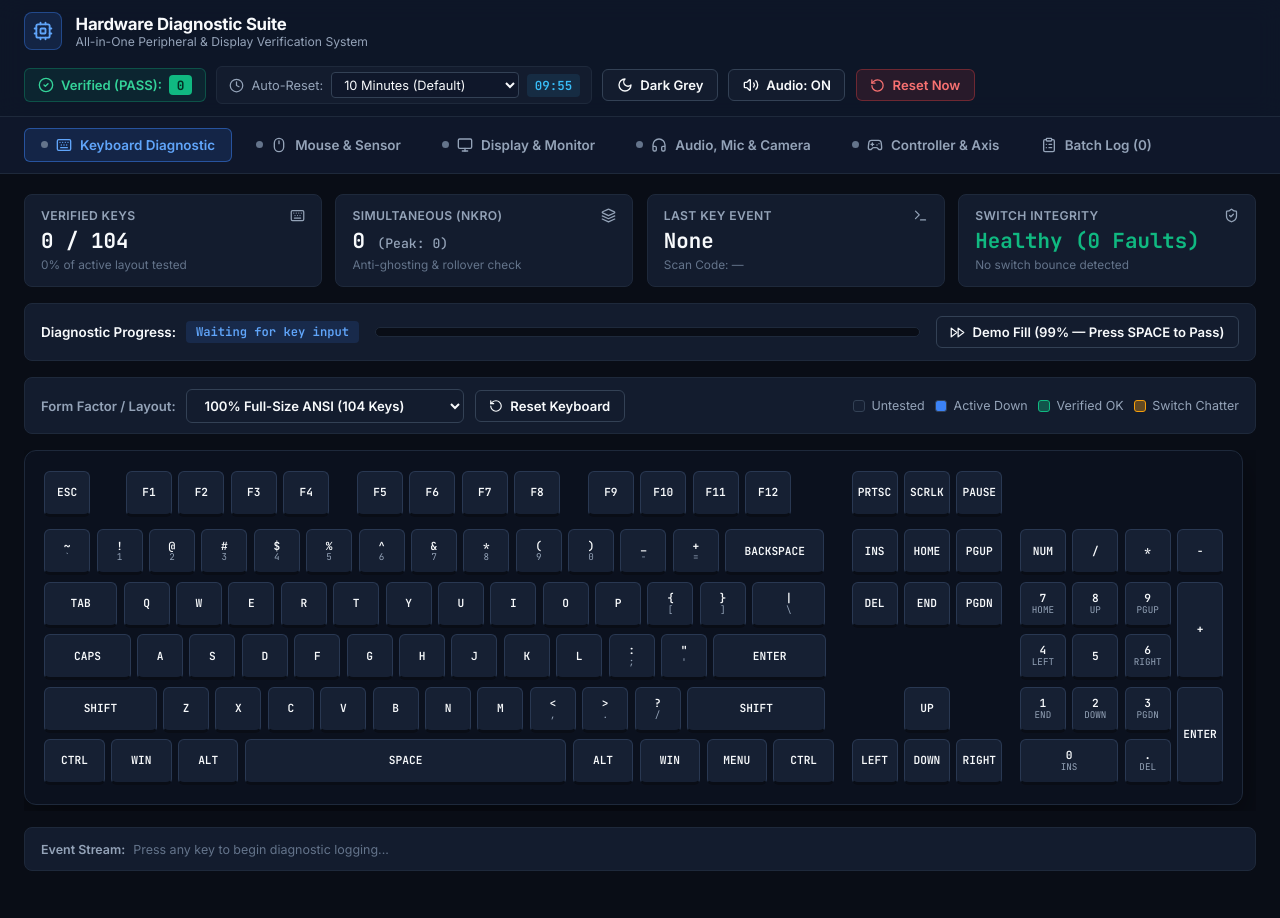
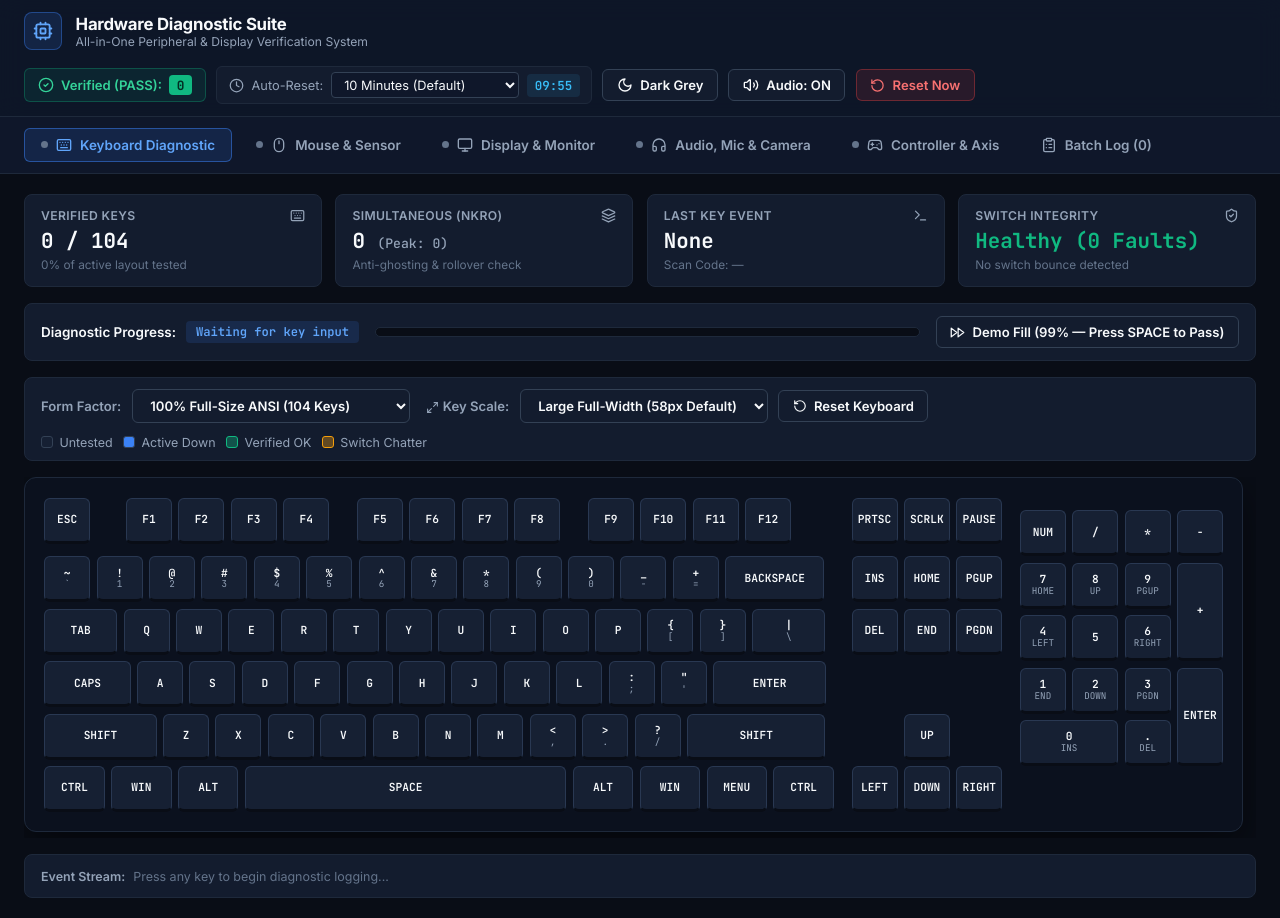
Before and after one commit to Noidea1001/KeyandScreenTest, a React (Vite) app: page / in a window 1280 px wide. Before the commit the page ends 891 px from the top, so only its background shows below. Built offline with nearby package versions, Linux system fonts and the light colour scheme; a web font is replaced by a local one.

Commit message:
feat(keyboard): add live Key Scale selector and full-width 58px default keys

```diff
--- a/src/components/KeyboardTester.tsx
+++ b/src/components/KeyboardTester.tsx
@@ -6,7 +6,8 @@ import {
   ShieldCheck,
   ShieldAlert,
   RotateCcw,
-  FastForward
+  FastForward,
+  Maximize2
 } from 'lucide-react';
 import {
   MAIN_ALPHANUMERIC_ROWS,
@@ -37,6 +38,7 @@ export const KeyboardTester: React.FC<KeyboardTesterProps> = ({
   onPass
 }) => {
   const [layout, setLayout] = useState<KeyboardLayoutType>('full');
+  const [unitSize, setUnitSize] = useState<number>(58);
   const [testedCodes, setTestedCodes] = useState<Set<string>>(new Set());
   const [pressedCodes, setPressedCodes] = useState<Set<string>>(new Set());
   const [pressCounts, setPressCounts] = useState<Record<string, number>>({});
@@ -158,7 +160,6 @@ export const KeyboardTester: React.FC<KeyboardTesterProps> = ({
     };
   }, [isActive, handleKeyPress, handleKeyRelease]);
 
-  // Check for 100% completion
   useEffect(() => {
     const total = targetCodes.size;
     if (total > 0 && testedCodes.size === total && !hasTriggeredPassRef.current) {
@@ -215,7 +216,7 @@ export const KeyboardTester: React.FC<KeyboardTesterProps> = ({
         }}
       >
         {count > 0 && <span className="key-count-badge">{count}</span>}
-        <span>{k.label}</span>
+        <span className="key-main-label">{k.label}</span>
         {k.sub && <span className="key-sub">{k.sub}</span>}
       </div>
     );
@@ -304,7 +305,7 @@ export const KeyboardTester: React.FC<KeyboardTesterProps> = ({
 
       <div className="toolbar-row">
         <div className="toolbar-group">
-          <label className="toolbar-label">Form Factor / Layout:</label>
+          <label className="toolbar-label">Form Factor:</label>
           <select
             className="btn select-input"
             value={layout}
@@ -314,6 +315,21 @@ export const KeyboardTester: React.FC<KeyboardTesterProps> = ({
             <option value="tkl">80% Tenkeyless — TKL (87 Keys)</option>
             <option value="75">75% Compact / Notebook (84 Keys)</option>
             <option value="60">60% Compact Mechanical (61 Keys)</option>
+          </select>
+
+          <label className="toolbar-label" style={{ marginLeft: '0.35rem' }}>
+            <Maximize2 size={13} style={{ marginRight: '4px', verticalAlign: 'middle' }} />
+            Key Scale:
+          </label>
+          <select
+            className="btn select-input"
+            value={unitSize}
+            onChange={(e) => setUnitSize(Number(e.target.value))}
+          >
+            <option value={62}>Extra Large (62px Full Deck)</option>
+            <option value={58}>Large Full-Width (58px Default)</option>
+            <option value={52}>Medium (52px)</option>
+            <option value={46}>Compact (46px)</option>
           </select>
 
           <button className="btn" onClick={resetKeyboardState}>
@@ -355,7 +371,10 @@ export const KeyboardTester: React.FC<KeyboardTesterProps> = ({
       </div>
 
       <div className="keyboard-scroll-wrapper">
-        <div className="keyboard-chassis">
+        <div
+          className="keyboard-chassis"
+          style={{ '--u': `${unitSize}px` } as React.CSSProperties}
+        >
           {/* Main Alphanumeric Block */}
           <div className="kb-section">
             {MAIN_ALPHANUMERIC_ROWS.map((row, rIdx) => {
@@ -396,7 +415,7 @@ export const KeyboardTester: React.FC<KeyboardTesterProps> = ({
           {/* Numpad Block */}
           {layout === 'full' && (
             <div className="kb-section">
-              <div className="kb-row fn-row" style={{ height: '46px' }} />
+              <div className="kb-row fn-row numpad-top-spacer" />
               <div className="numpad-grid">
                 {NUMPAD_DEFINITIONS.map((k, kIdx) => renderKey(k, kIdx))}
               </div>
```
